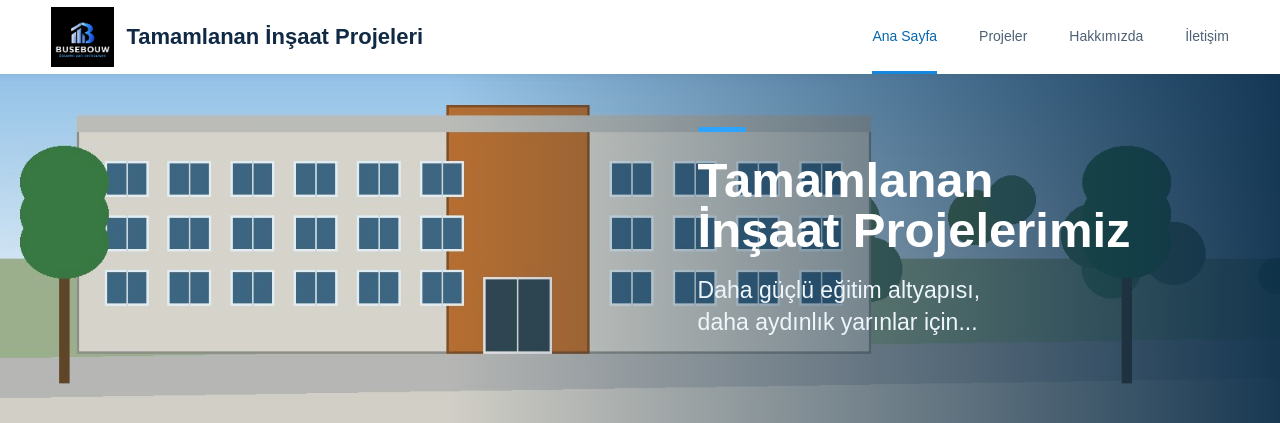
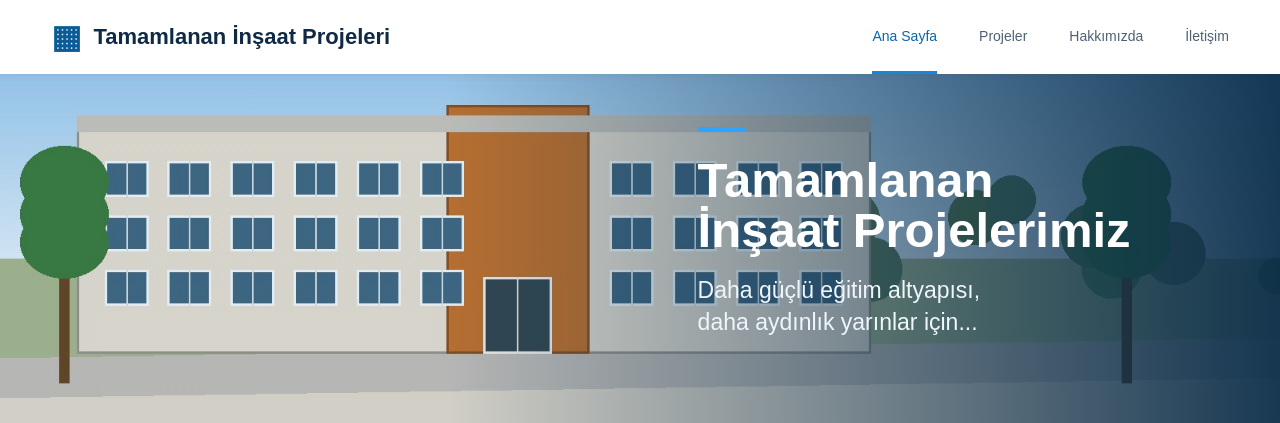
Before and after one commit to cicek555551-ux/in-aat-projeleri2, an ASP.NET Core app: template Views/Home/Index.cshtml in a window 1280 px wide. Shown: the top 423 px of the page. Run offline with ASP.NET Core 8, Linux system fonts and the light colour scheme; the template is opened without the code that fills it, so the values that code supplies are empty; some libraries are stand-ins or nearby versions.

Commit message:
Update Index.cshtml

```diff
--- a/Views/Home/Index.cshtml
+++ b/Views/Home/Index.cshtml
@@ -6,7 +6,7 @@
 <header class="topbar">
     <div class="wrap nav">
   <a class="brand" href="/">
-    <img src="/images/WhatsApp%20Image%202026-11-03%20at%2015.54.13.jpeg" alt="BUSEBOUW" style="height:60px; width:auto; max-width:140px; object-fit:contain;" />
+<span class="brand-icon">▦</span>
     <span>Tamamlanan İnşaat Projeleri</span>
 </a>
         <nav>
```
